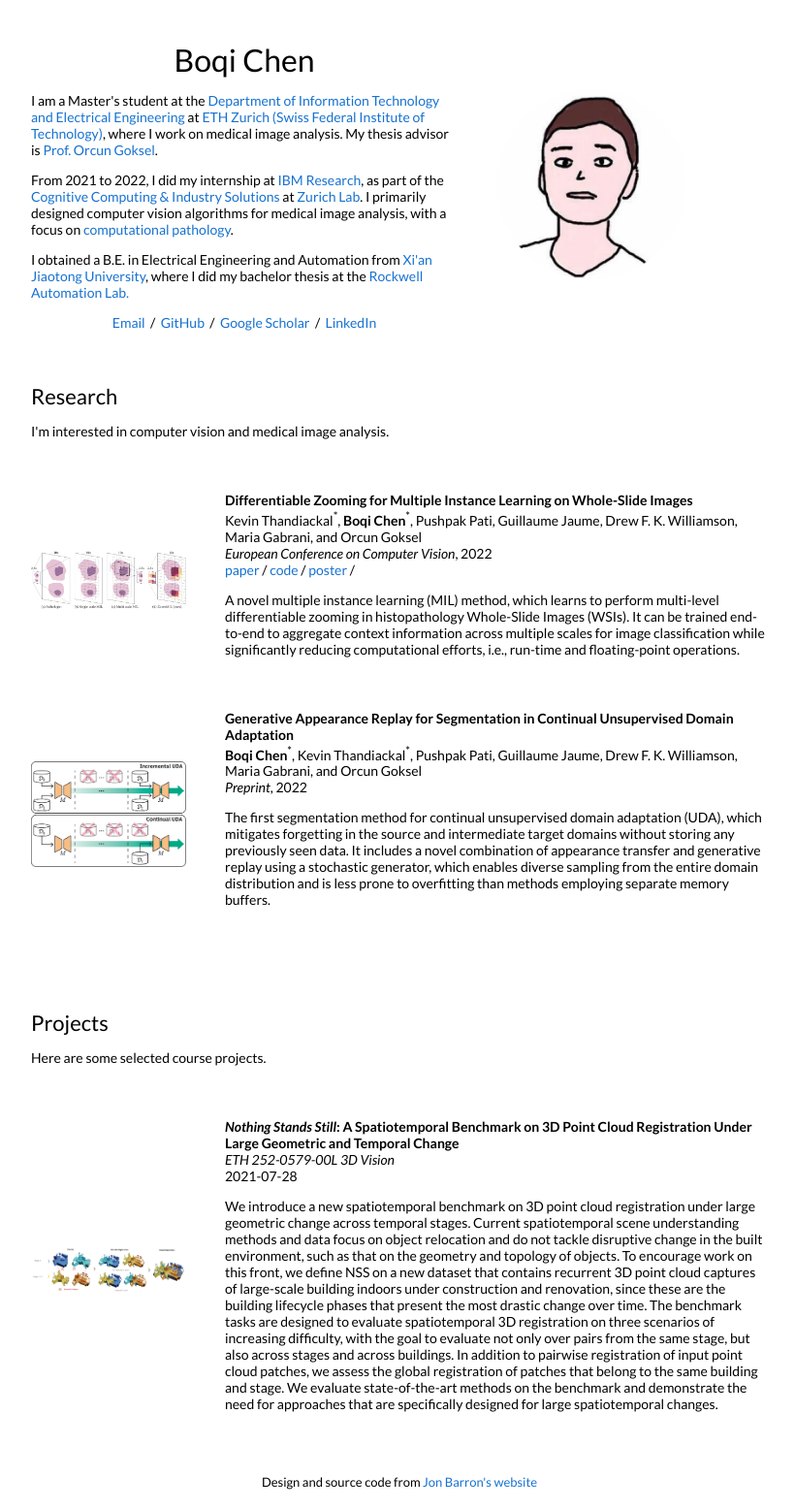
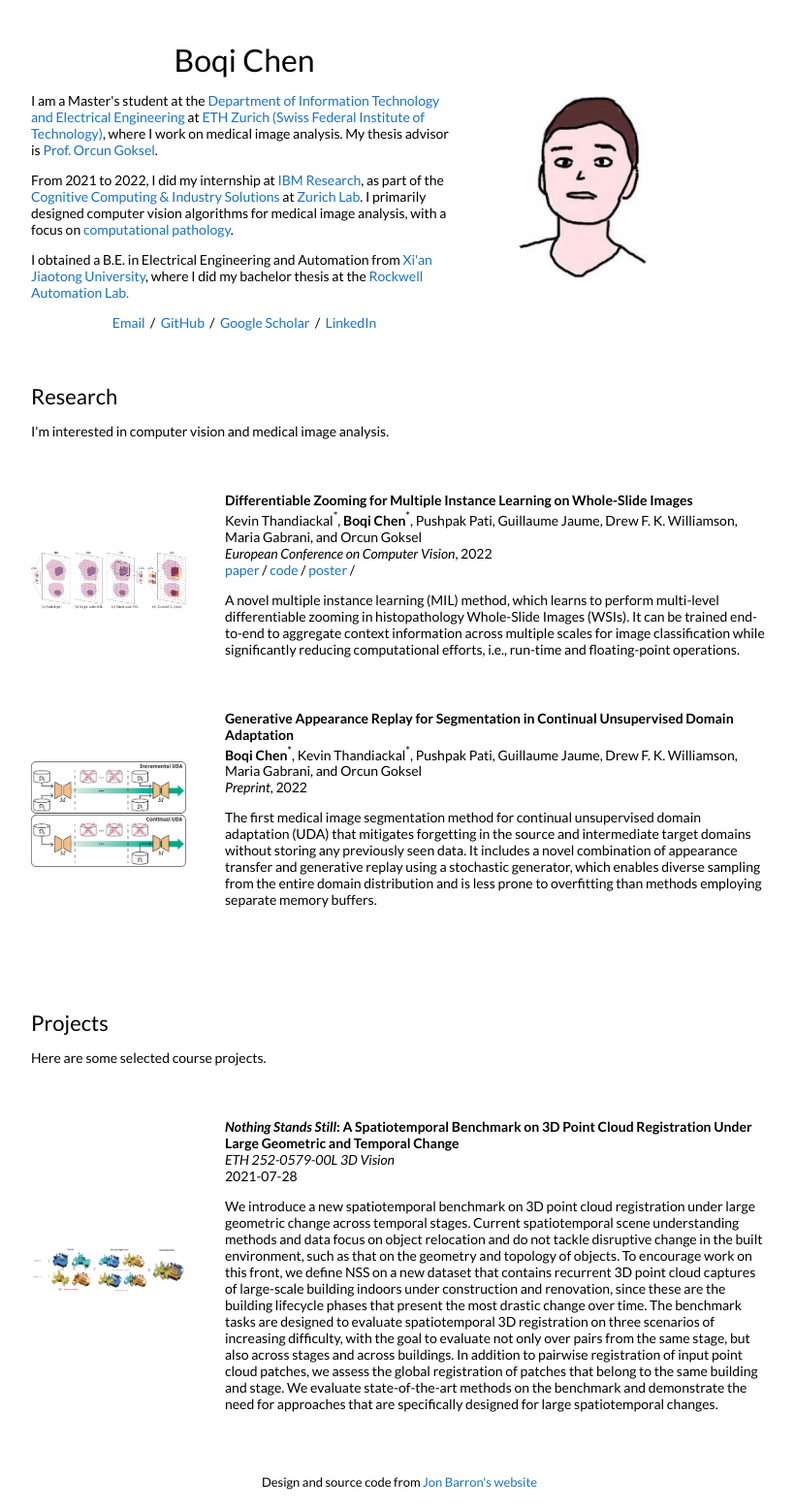
Before and after one commit to boqchen/boqchen.github.io, a Jekyll site: the page built from _posts/2022-10-27-zoommil.markdown, in a window 1280 px wide. Shown: the whole page at 97% size, without its empty margins (228-1048 px from the left). Built offline with Jekyll 4.4.1, drawn with Linux system fonts in a browser that asks for light colours.

Commit message:
Update 2022-10-27-udaseg.markdown

```diff
--- a/_posts/2022-10-27-udaseg.markdown
+++ b/_posts/2022-10-27-udaseg.markdown
@@ -9,4 +9,4 @@ authors: "<strong>Boqi Chen</strong><sup>*</sup>, Kevin Thandiackal<sup>*</sup>,
 venue: "Preprint"
 ---
 
-The first segmentation method for continual unsupervised domain adaptation (UDA), which mitigates forgetting in the source and intermediate target domains without storing any previously seen data. It includes a novel combination of appearance transfer and generative replay using a stochastic generator, which enables diverse sampling from the entire domain distribution and is less prone to overfitting than methods employing separate memory buffers.
+The first medical image segmentation method for continual unsupervised domain adaptation (UDA) that mitigates forgetting in the source and intermediate target domains without storing any previously seen data. It includes a novel combination of appearance transfer and generative replay using a stochastic generator, which enables diverse sampling from the entire domain distribution and is less prone to overfitting than methods employing separate memory buffers.
```
